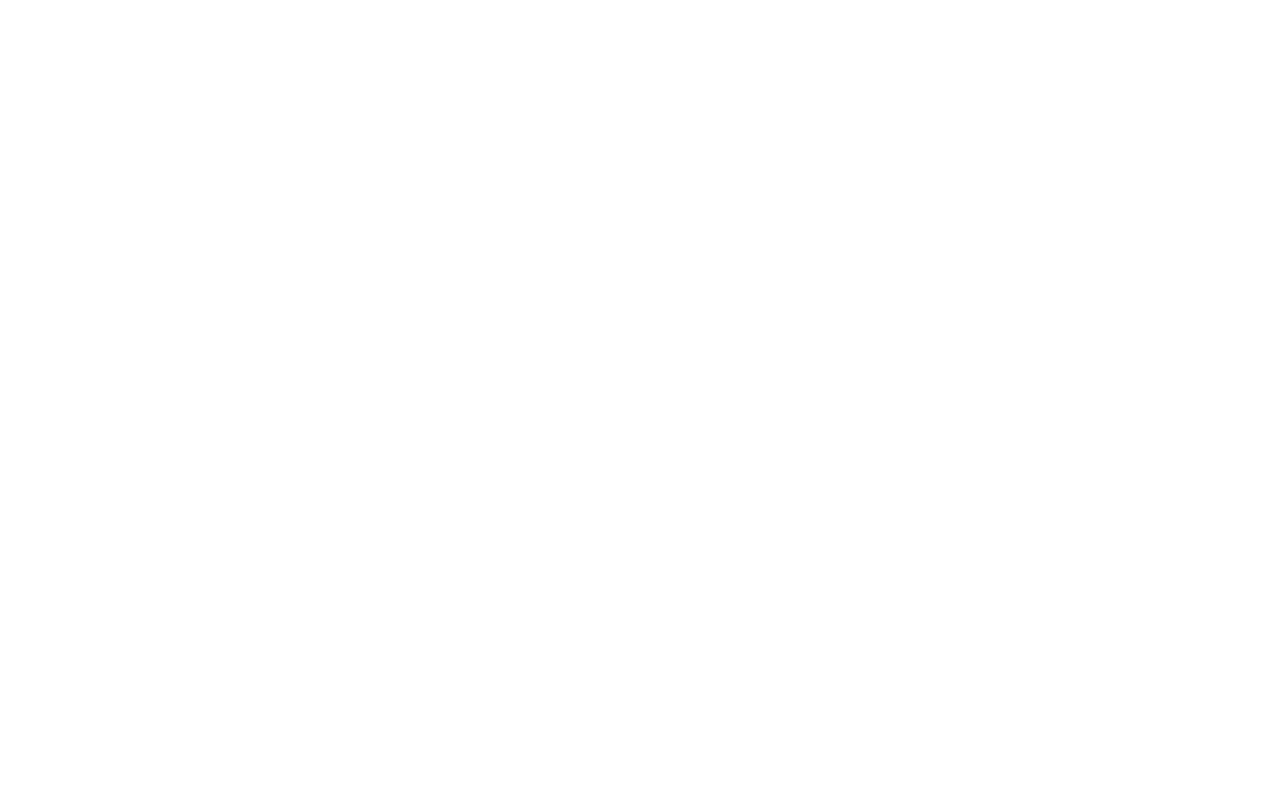
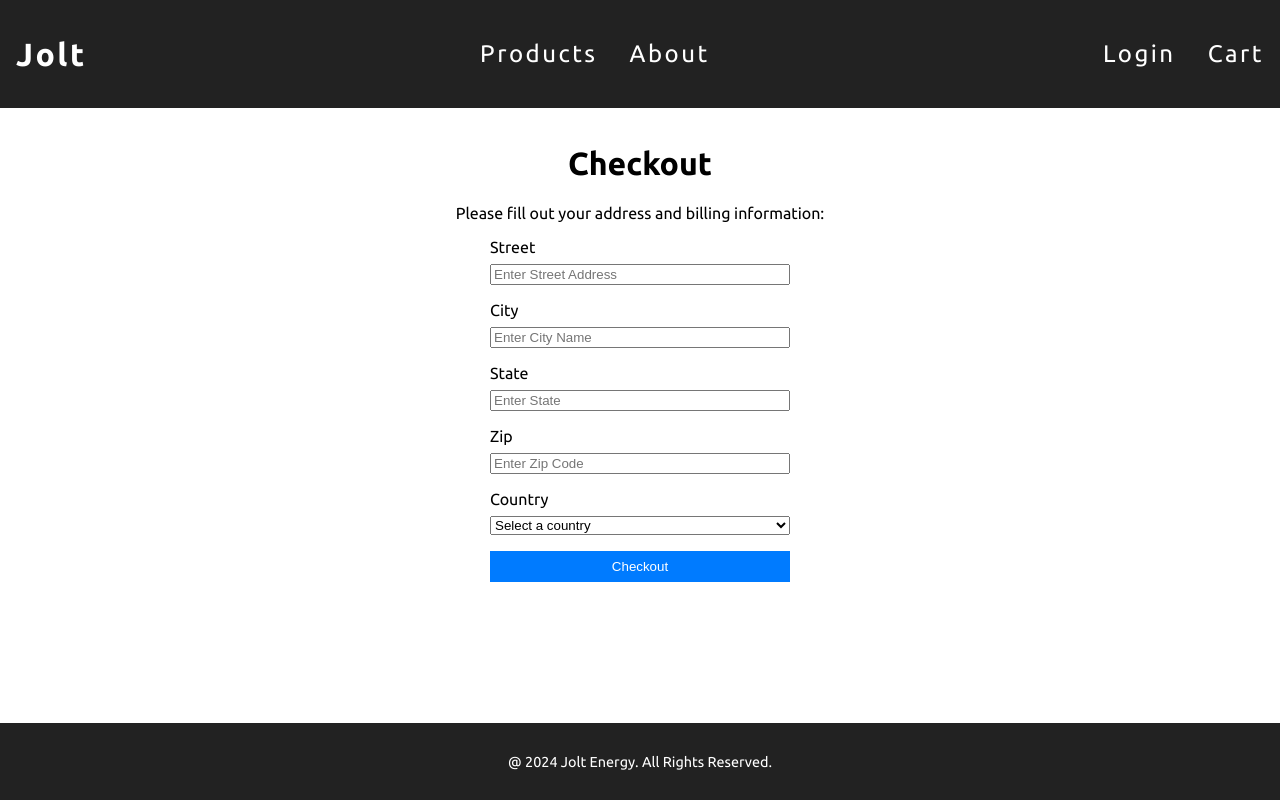
Before and after one commit to CoryJNelson/Web-Dev-Storefront, a React (Vite) app in the folder client/: page /checkout in a window 1280 px wide. Before the commit this address had no page. Built offline with nearby package versions, Linux system fonts and the light colour scheme.

Commit message:
Added a checkout page. Cart redirects to checkout. Includes a form to enter address. Address is now passed as part of the order. Checkout successfully saves order details in the database via API Post request.

```diff
--- a/client/src/App.jsx
+++ b/client/src/App.jsx
@@ -10,6 +10,7 @@ import Login from './pages/Login'
 import Register from './pages/Register'
 import Cart from './pages/Cart'
 import AccountPage from './pages/AccountPage'
+import Checkout from './pages/Checkout'
 
 const App = () => {
   return (
@@ -24,6 +25,7 @@ const App = () => {
                 <Route path="register" element={<Register />} />
                 <Route path="users/:id" element={<AccountPage />} />
                 <Route path="cart" element={<Cart />} />
+                <Route path="checkout" element={<Checkout />} />
             </Route>
         </Routes>
     </Router>
--- a/client/src/api.js
+++ b/client/src/api.js
@@ -41,8 +41,8 @@ export const fetchUserById = async (id, token) => {
 // }
 
 export const createOrder = async (token, userId, cart) => {
-    const { items, total, quantity } = cart;
-    console.log(token, userId);
+    const { items, total, quantity, address } = cart;
+    // console.log(token, userId);
 
     const response = await API.post('/orders/',
         {
@@ -55,6 +55,7 @@ export const createOrder = async (token, userId, cart) => {
             })),
             total: total,
             totalItems: quantity,
+            address,
         },
         {
             headers: {
--- a/client/src/pages/Cart.jsx
+++ b/client/src/pages/Cart.jsx
@@ -1,13 +1,10 @@
-import React, { useContext } from 'react'
+import React from 'react'
 import { Link } from 'react-router-dom'
 import { useSelector, useDispatch } from 'react-redux'
 import { addToCart, clearCart, removeFromCart } from '../redux/cartSlice'
-import { AuthContext } from '../components/AuthContext'
-import { createOrder } from '../api'
 
 const Cart = () => {
   const { items, total, quantity } = useSelector(state => state.cart);
-  const { user } = useContext(AuthContext);
   const dispatch = useDispatch();
 
   const handleRemove = (id) => {
@@ -25,20 +22,6 @@ const Cart = () => {
       dispatch(addToCart({ id, name: item.name, price: item.price, quantity: delta }));
     }
   };
-
-  const handleCheckout = async () => {
-    try {
-      const token = localStorage.getItem('token');
-      // console.log(token, user._id);
-      const response = await createOrder(token, user._id, {items, total, quantity});
-      // console.log(response.data);
-      dispatch(clearCart());
-      alert('Order placed successfully!');
-    } catch (err) {
-      console.error('Error placing order:', err);
-      alert('Failed to place order. Please try again.');
-    }
-  }
 
   return (
     <div>
@@ -75,7 +58,7 @@ const Cart = () => {
       <button onClick={handleClear}>Clear Cart</button>
       <p>Total Items: {quantity}</p>
       <p>Total Price: ${total.toFixed(2)}</p>
-      <button onClick={handleCheckout}>Checkout</button>
+      <Link to="/checkout"><button>Checkout</button></Link>
       {/* <p>Checkout or <Link to="/products" style={styles.link}>continue shopping!</Link></p> */}
     </div>
   )
@@ -90,4 +73,5 @@ const styles = {
     remove: { backgroundColor: '#d6d9da', padding: '8px 23px', border: 'none', cursor: 'pointer' },
 }
 
+export { clearCart }
 export default Cart
--- /dev/null
+++ b/client/src/pages/Checkout.jsx
@@ -0,0 +1,142 @@
+import React, { useState, useContext } from 'react'
+import { useSelector, useDispatch } from 'react-redux'
+import { useNavigate } from 'react-router-dom'
+import { AuthContext } from '../components/AuthContext'
+import { createOrder } from '../api'
+import { clearCart } from './Cart'
+
+const Checkout = () => {
+    const { items, total, quantity } = useSelector(state => state.cart);
+    const { user } = useContext(AuthContext);
+    const countries = [
+        ["United States", "US"],
+        ["Canada", "CA"],
+        ["Mexico", "MX"],
+        ["Australia", "AU"],
+        ["United Kingdom", "GB"],
+    ];
+
+    const dispatch = useDispatch();
+    const navigate = useNavigate();
+
+    const [errors, setErrors] = useState({});
+    const [successMessage, setSuccessMessage] = useState('');
+
+    const [ address, setAddress ] = useState({
+        street: '',
+        city: '',
+        state: '',
+        zip: '',
+        country: '',
+    });
+
+    const handleAddress = (e) => {
+        setAddress({ ...address, [e.target.name]: e.target.value });
+    };
+
+    const handleCheckout = async (e) => {
+        e.preventDefault();
+
+        if (!user) {
+            return alert('Please log in to place an order.');
+        }
+
+        try {
+          const token = localStorage.getItem('token');
+          // console.log(token, user._id);
+          const response = await createOrder(token, user._id, {items, total, quantity, address});
+          // console.log(response.data);
+          dispatch(clearCart());
+          alert('Order placed successfully!');
+        //   setTimeout(() => navigate(''), 1000);
+        } catch (err) {
+          console.error('Error placing order:', err);
+          alert('Failed to place order. Please try again.');
+        }
+    }
+
+    return (
+        <div>
+            <div style={styles.heading}>
+                <h1>Checkout</h1>
+                <p>Please fill out your address and billing information:</p>
+            </div>
+            <form style={styles.form} onSubmit={handleCheckout}>
+                <div style={styles.inputGroup}>
+                    <label htmlFor="street">Street</label>
+                    <input
+                        type="text"
+                        id="street"
+                        placeholder="Enter Street Address"
+                        name="street"
+                        value={address.street}
+                        onChange={handleAddress}
+                        required />
+                </div>
+                <div style={styles.inputGroup}>
+                    <label htmlFor="city">City</label>
+                    <input
+                        type="text"
+                        id="city"
+                        placeholder="Enter City Name"
+                        name="city"
+                        value={address.city}
+                        onChange={handleAddress}
+                        required />
+                </div>
+                <div style={styles.inputGroup}>
+                    <label htmlFor="state">State</label>
+                    <input
+                        type="text"
+                        id="state"
+                        placeholder="Enter State"
+                        name="state"
+                        value={address.state}
+                        onChange={handleAddress}
+                        required />
+                </div>
+                <div style={styles.inputGroup}>
+                    <label htmlFor="zip">Zip</label>
+                    <input
+                        type="text"
+                        id="zip"
+                        placeholder="Enter Zip Code"
+                        name="zip"
+                        value={address.zip}
+                        onChange={handleAddress}
+                        required />
+                </div>
+                <div style={styles.inputGroup}>
+                    <label htmlFor="country">Country</label>
+                    <select
+                        id="country"
+                        name="country"
+                        value={address.country}
+                        onChange={handleAddress}
+                        required>
+
+                        <option value="" disabled>Select a country</option>
+                        {countries.map(([name, code]) => (
+                            <option key={code} value={code} >{name}</option>
+                        ))}
+                    </select>
+                </div>
+                <button type="submit" style={styles.button}>Checkout</button>
+            </form>
+
+        </div>
+)
+}
+
+const styles = {
+    heading: { textAlign: 'center' },
+    form: { display: 'flex', flexDirection: 'column', gap: '1rem', maxWidth: '300px', margin: "0 auto" },
+    inputGroup: { display: 'flex', flexDirection: 'column', gap: '0.5rem' },
+    button: { padding: '0.5rem', background: '#007BFF', color: '#fff', border: 'none', cursor: 'pointer' },
+    link: { textDecoration: 'none', color: '#007BFF' },
+    loginLink: { marginTop: '1rem', textAlign: 'center' },
+    success: { textAlign: 'center', margin: '0.5rem 0 0.5rem 0' },
+    errors: { color: 'red', margin: '0.5rem 0 0.5rem 0' }
+  }
+
+export default Checkout
```
Also changed, not shown: 1 other file (tests, documents, lock files or other folders).
